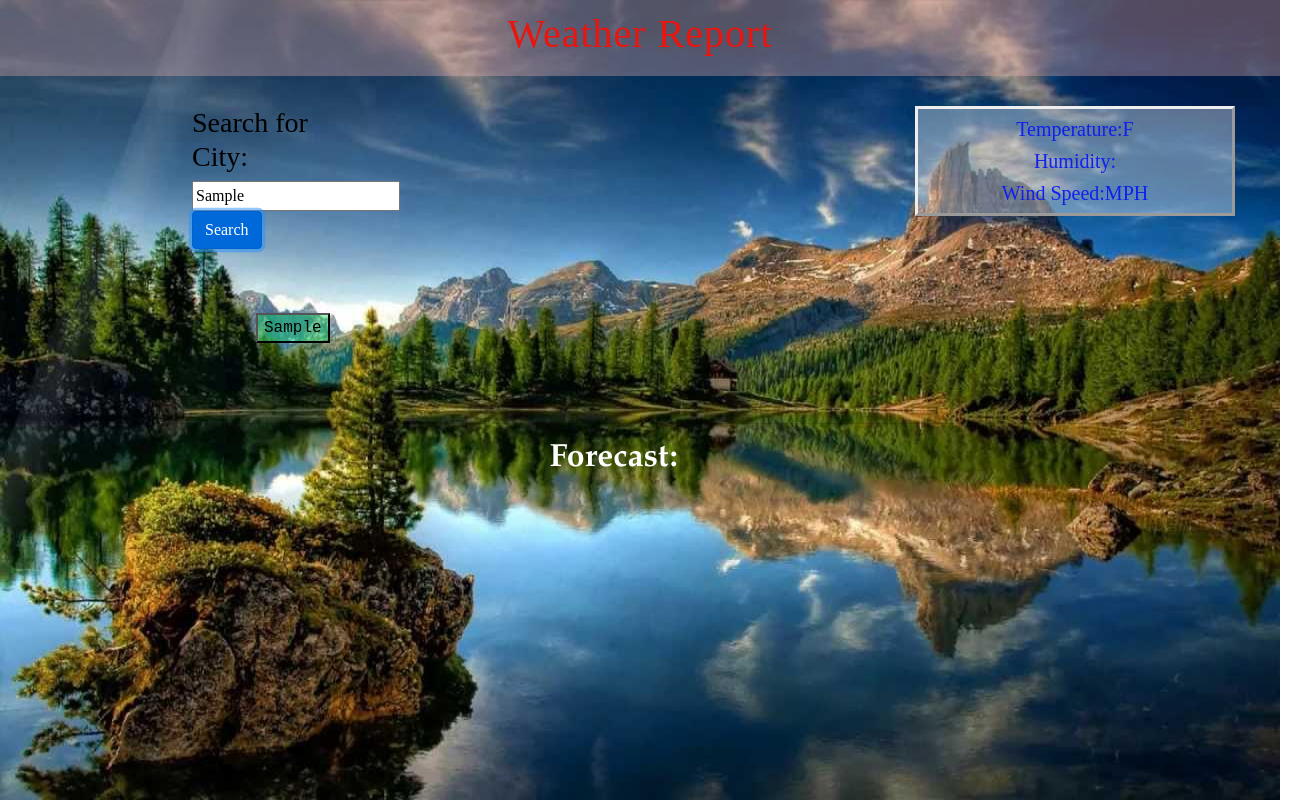
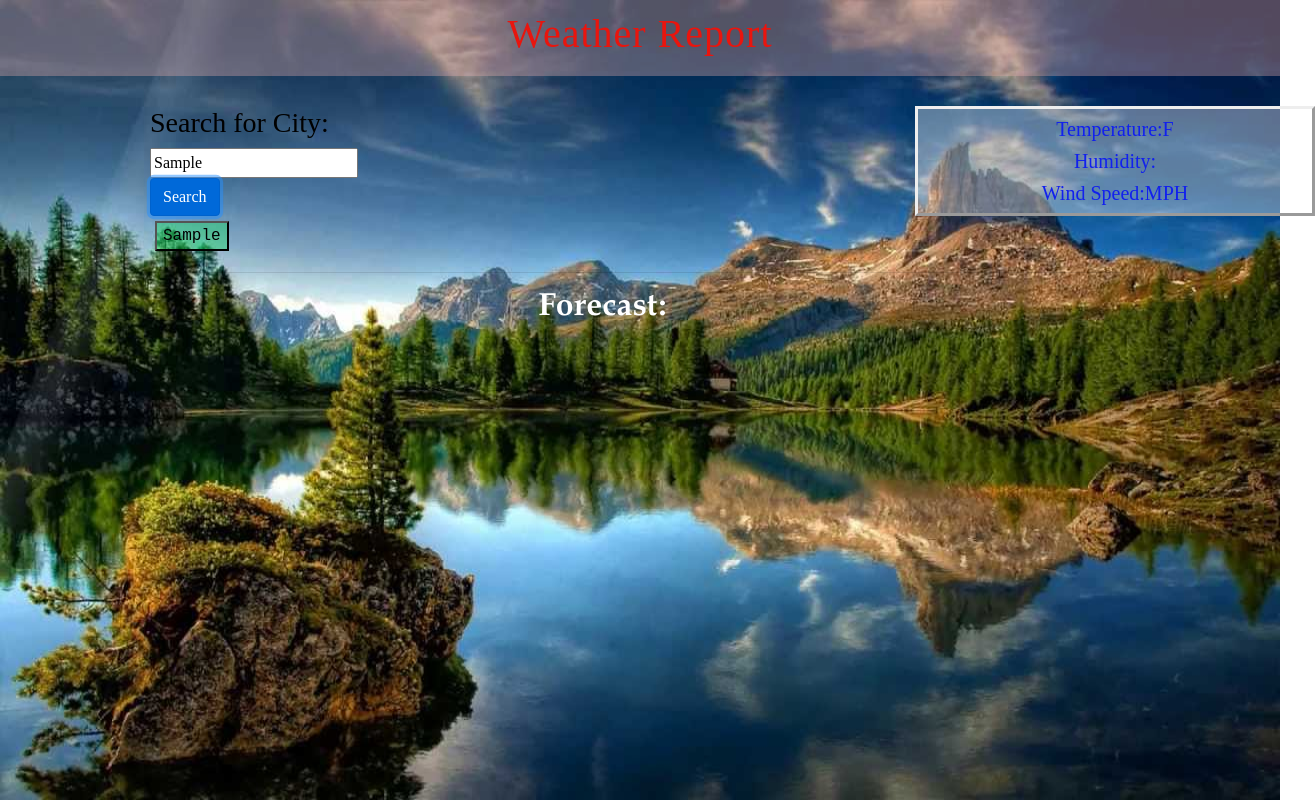
Before and after one commit to Aryan4884/Weather-Forecasting, a plain HTML site: page index.html in a window 1280 px wide. Both pictures are taken after typing "Sample" into the empty fields and a click on the button "Search". Shown: the whole page, 1315 px wide, since content can reach past the window. Drawn offline with nearby package versions, Linux system fonts and the light colour scheme; no server answers.

Commit message:
Update style.css

```diff
--- a/style.css
+++ b/style.css
@@ -17,7 +17,7 @@ body {
   background-image: url(images/maxresdefault.jpg);
   background-repeat: no-repeat;
   background-attachment: fixed;
-  background-size: 100vw 100vh;
+  background-size: 100% 100%;
   background-position: center;
   color: black ;
 
@@ -39,7 +39,7 @@ body {
 
 .col-md-4 {
   margin-top: 20px;
-  padding-left: 15vw;
+  padding-left: 150px;
 
 }
 .col-md-12 {
@@ -50,13 +50,13 @@ body {
   display: flex;
   justify-content: center;
   align-items: center;
-  padding-left: 8vw;
+  padding-left: 80px;
 }
 
 .col-12col-md-8 {
   color: rgb(165, 165, 204);
-  height: 300vw;
-  padding-left: 25vw;
+  height: 300px;
+  padding-left: 250px;
 }
 
 h1 {
@@ -79,14 +79,14 @@ h2{
   display:block;
   text-align: center;
   background-color: rgba(255, 255, 255, 0.363);
-  width: 25vw;
+  width: 400px;
   border-style:outset ;
 
 }
 .cities {
   display: block;
   font-family:Courier New;
-  margin: 5vw;
+  margin: 5px;
   border-style:outset;
   background-color: rgba(14, 231, 87, 0.363);
   display: flex;
@@ -101,7 +101,7 @@ h2{
   margin: 15px;
   color: black;
   font-size: 18px;
-  padding: 50vw;
+  padding: 50px;
   display:flex;
   justify-content: center;
   align-items: center;
```
